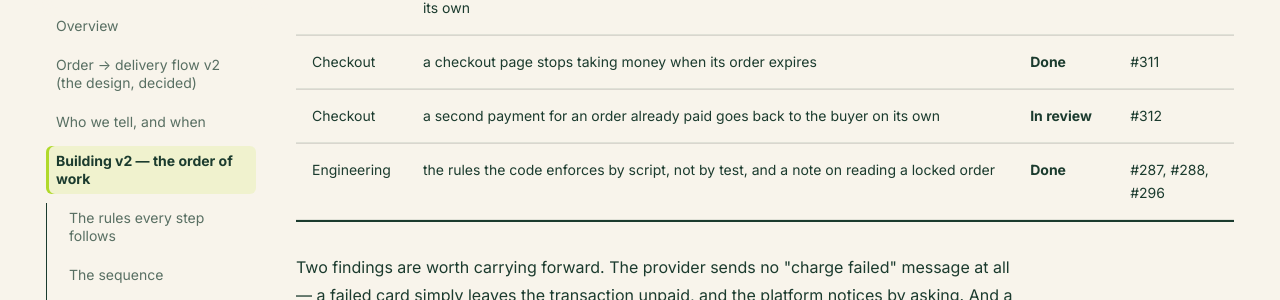
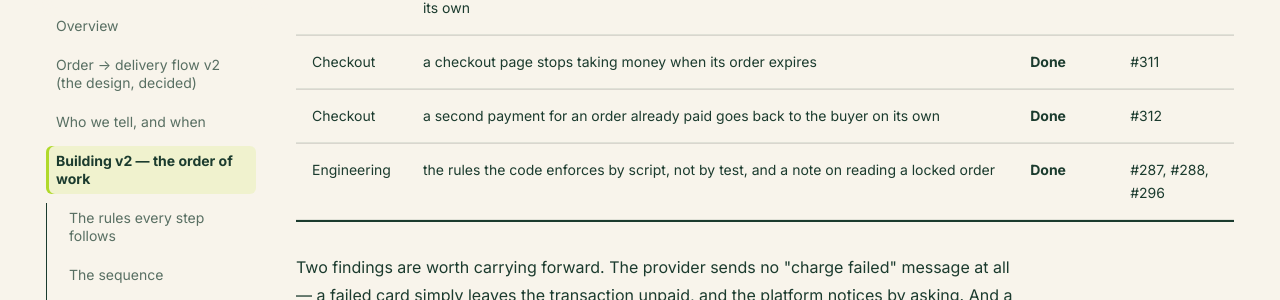
Before and after one commit to cropdoor/cropdoor-almanac, an MkDocs documentation site: the page built from docs/domain/order-delivery-flow-v2-build-order.md, in a window 1280 px wide and 900 px high, scrolled down 10279 px. Shown: the part 153-453 px from the top of the window. Built offline with MkDocs 1.6.1 and Material for MkDocs 9.7.7, drawn with Linux system fonts in a browser that asks for light colours; some web fonts are replaced; comment, search, counter and statistics services are not loaded.

Commit message:
tracker: a second payment for a paid order comes back is done (#312)

```diff
--- a/docs/domain/order-delivery-flow-v2-build-order.md
+++ b/docs/domain/order-delivery-flow-v2-build-order.md
@@ -132,7 +132,7 @@ Found while building step 3's refunds and while testing against the real payment
 | Engineering | a database lock is taken only by a locking query, checked on every change, so the lock that failed silently under load cannot come back | **Done** | #309 |
 | Checkout | a payment made after its order expired books the order, or goes back to the buyer on its own | **Done** | #310 |
 | Checkout | a checkout page stops taking money when its order expires | **Done** | #311 |
-| Checkout | a second payment for an order already paid goes back to the buyer on its own | **In review** | #312 |
+| Checkout | a second payment for an order already paid goes back to the buyer on its own | **Done** | #312 |
 | Engineering | the rules the code enforces by script, not by test, and a note on reading a locked order | **Done** | #287, #288, #296 |
 
 Two findings are worth carrying forward. The provider sends no "charge failed" message at all — a failed card simply leaves the transaction unpaid, and the platform notices by asking. And a payment attempt now says why it did not count, which is what a refund-by-hand needs: the attempt itself names the charge to give back.
```
